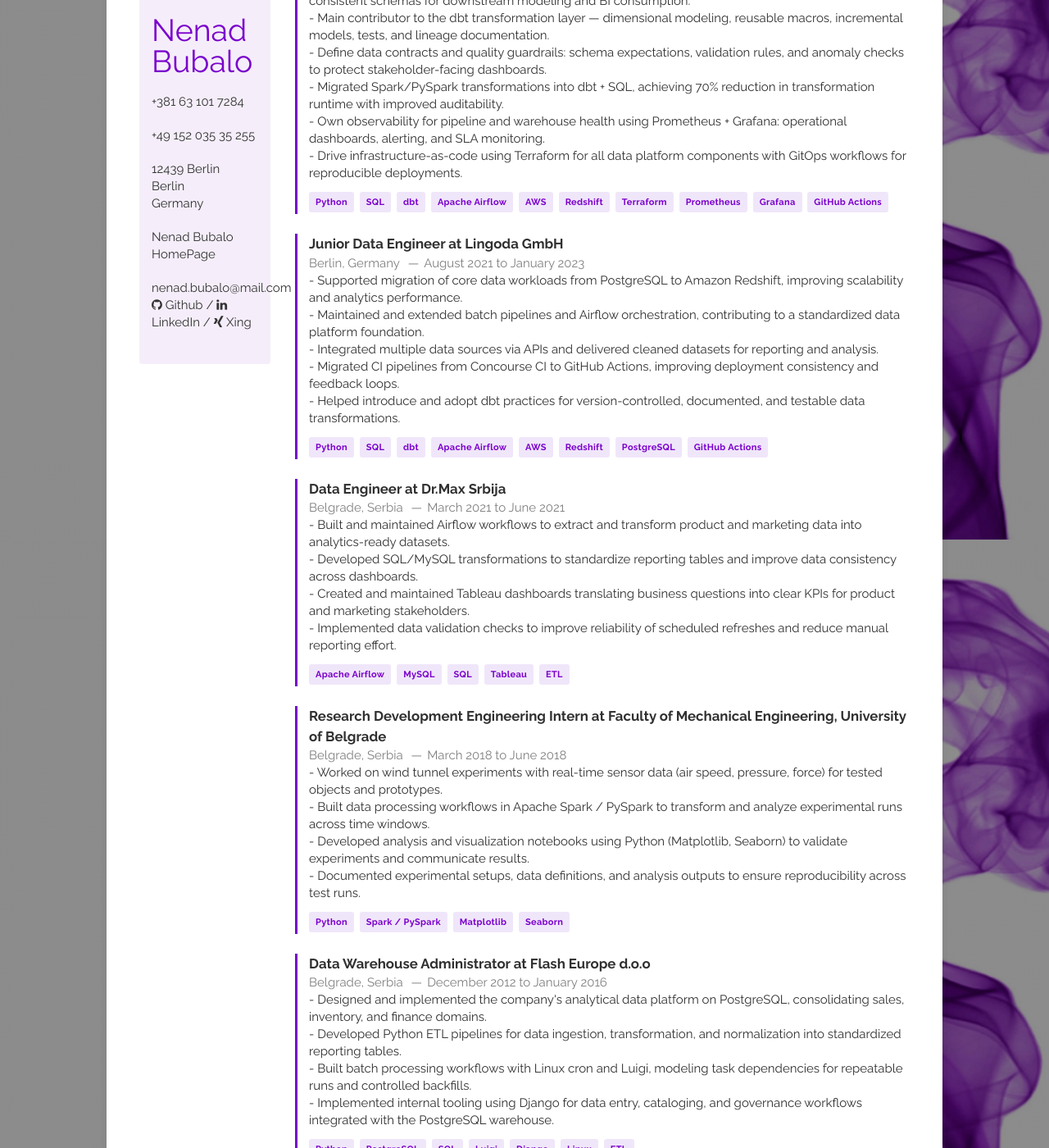
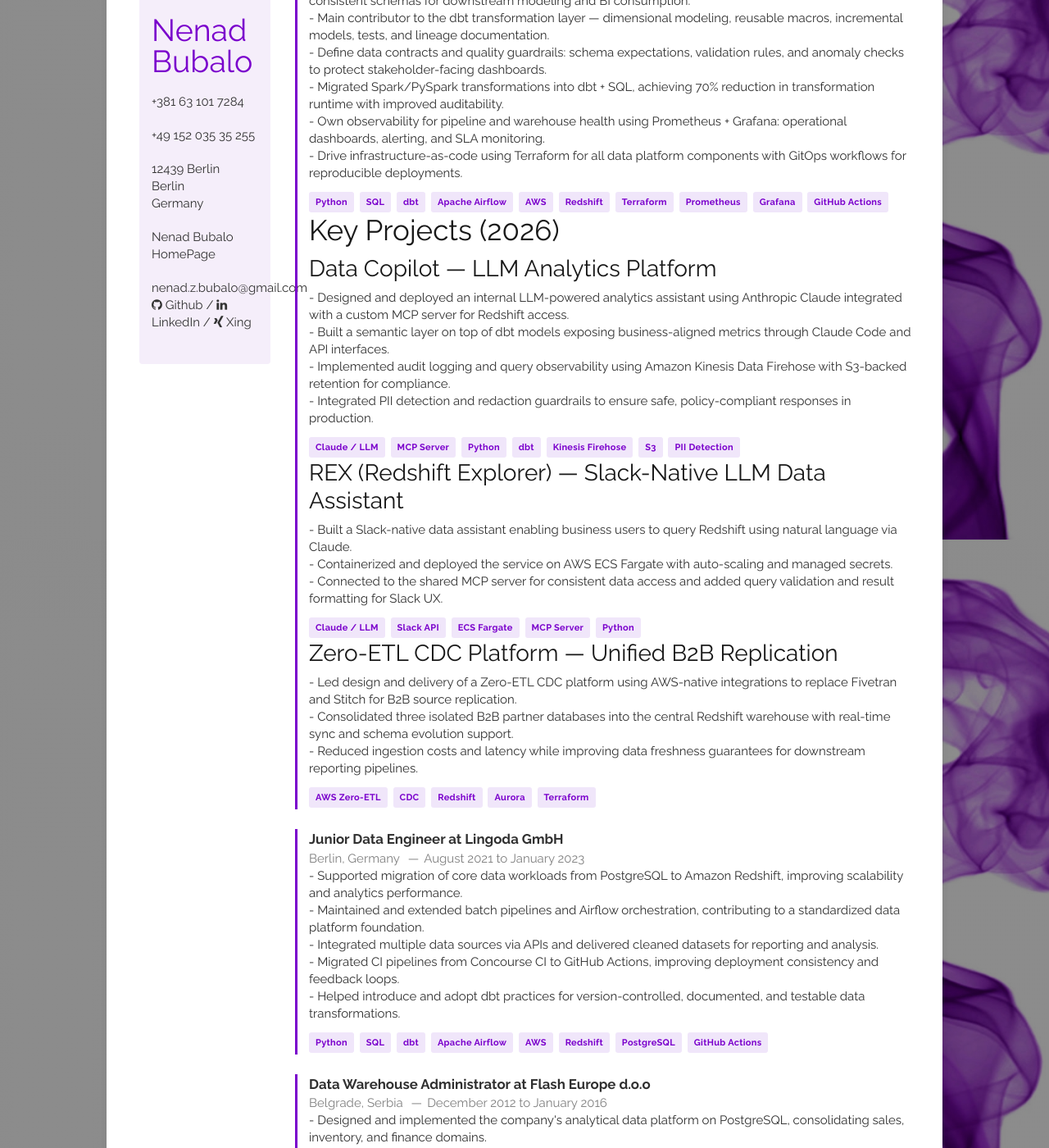
Before and after one commit to MouseOnTheKeys/cv, a Jekyll site: the page built from index.html, in a window 1280 px wide and 1400 px high, scrolled down 242 px. Shown: the whole window at 82% size. Built offline with Jekyll 4.4.1, drawn with Linux system fonts in a browser that asks for light colours; the list of posts is cut into pages by our own code; some of the changed text lies outside the part shown.

Commit message:
2026: update 13

```diff
--- a/_config.yml
+++ b/_config.yml
@@ -33,8 +33,8 @@
 baseurl: /cv/
 title: Nenad Bubalo's Resume
 name: Nenad Bubalo
-email: nenad.bubalo@mail.com
-email_full: mailto:nenad.bubalo@mail.com
+email: nenad.z.bubalo@gmail.com
+email_full: mailto:nenad.z.bubalo@gmail.com
 website: Nenad Bubalo HomePage
 website_full: https://mouseonthekeys.github.io/mouse/
 github: MouseOnTheKeys
--- a/_includes/employment.html
+++ b/_includes/employment.html
@@ -30,7 +30,55 @@
       <span class="tech-tag">Grafana</span>
       <span class="tech-tag">GitHub Actions</span>
     </div>
+
+    <h2>Key Projects (2026)</h2>
+
+    <h3>Data Copilot — LLM Analytics Platform</h3>
+    <p>
+      - Designed and deployed an internal LLM-powered analytics assistant using Anthropic Claude integrated with a custom MCP server for Redshift access.<br />
+      - Built a semantic layer on top of dbt models exposing business-aligned metrics through Claude Code and API interfaces.<br />
+      - Implemented audit logging and query observability using Amazon Kinesis Data Firehose with S3-backed retention for compliance.<br />
+      - Integrated PII detection and redaction guardrails to ensure safe, policy-compliant responses in production.<br />
+    </p>
+    <div class="tech-tags">
+      <span class="tech-tag">Claude / LLM</span>
+      <span class="tech-tag">MCP Server</span>
+      <span class="tech-tag">Python</span>
+      <span class="tech-tag">dbt</span>
+      <span class="tech-tag">Kinesis Firehose</span>
+      <span class="tech-tag">S3</span>
+      <span class="tech-tag">PII Detection</span>
+    </div>
+
+    <h3>REX (Redshift Explorer) — Slack-Native LLM Data Assistant</h3>
+    <p>
+      - Built a Slack-native data assistant enabling business users to query Redshift using natural language via Claude.<br />
+      - Containerized and deployed the service on AWS ECS Fargate with auto-scaling and managed secrets.<br />
+      - Connected to the shared MCP server for consistent data access and added query validation and result formatting for Slack UX.<br />
+    </p>
+    <div class="tech-tags">
+      <span class="tech-tag">Claude / LLM</span>
+      <span class="tech-tag">Slack API</span>
+      <span class="tech-tag">ECS Fargate</span>
+      <span class="tech-tag">MCP Server</span>
+      <span class="tech-tag">Python</span>
+    </div>
+
+    <h3>Zero-ETL CDC Platform — Unified B2B Replication</h3>
+    <p>
+      - Led design and delivery of a Zero-ETL CDC platform using AWS-native integrations to replace Fivetran and Stitch for B2B source replication.<br />
+      - Consolidated three isolated B2B partner databases into the central Redshift warehouse with real-time sync and schema evolution support.<br />
+      - Reduced ingestion costs and latency while improving data freshness guarantees for downstream reporting pipelines.<br />
+    </p>
+    <div class="tech-tags">
+      <span class="tech-tag">AWS Zero-ETL</span>
+      <span class="tech-tag">CDC</span>
+      <span class="tech-tag">Redshift</span>
+      <span class="tech-tag">Aurora</span>
+      <span class="tech-tag">Terraform</span>
+    </div>
   </article>
+
   <article>
     <header>
       <h1>Junior Data Engineer at Lingoda GmbH</h1>
@@ -57,49 +105,7 @@
       <span class="tech-tag">GitHub Actions</span>
     </div>
   </article>
-  <article>
-    <header>
-      <h1>Data Engineer at Dr.Max Srbija</h1>
-      <span>
-        <address>Belgrade, Serbia</address>
-        <time>March 2021 to June 2021</time>
-      </span>
-    </header>
-    <p>
-      - Built and maintained Airflow workflows to extract and transform product and marketing data into analytics-ready datasets.<br />
-      - Developed SQL/MySQL transformations to standardize reporting tables and improve data consistency across dashboards.<br />
-      - Created and maintained Tableau dashboards translating business questions into clear KPIs for product and marketing stakeholders.<br />
-      - Implemented data validation checks to improve reliability of scheduled refreshes and reduce manual reporting effort.<br />
-    </p>
-    <div class="tech-tags">
-      <span class="tech-tag">Apache Airflow</span>
-      <span class="tech-tag">MySQL</span>
-      <span class="tech-tag">SQL</span>
-      <span class="tech-tag">Tableau</span>
-      <span class="tech-tag">ETL</span>
-    </div>
-  </article>
-  <article>
-    <header>
-      <h1>Research Development Engineering Intern at Faculty of Mechanical Engineering, University of Belgrade</h1>
-      <span>
-        <address>Belgrade, Serbia</address>
-        <time>March 2018 to June 2018</time>
-      </span>
-    </header>
-    <p>
-      - Worked on wind tunnel experiments with real-time sensor data (air speed, pressure, force) for tested objects and prototypes.<br />
-      - Built data processing workflows in Apache Spark / PySpark to transform and analyze experimental runs across time windows.<br />
-      - Developed analysis and visualization notebooks using Python (Matplotlib, Seaborn) to validate experiments and communicate results.<br />
-      - Documented experimental setups, data definitions, and analysis outputs to ensure reproducibility across test runs.<br />
-    </p>
-    <div class="tech-tags">
-      <span class="tech-tag">Python</span>
-      <span class="tech-tag">Spark / PySpark</span>
-      <span class="tech-tag">Matplotlib</span>
-      <span class="tech-tag">Seaborn</span>
-    </div>
-  </article>
+
   <article>
     <header>
       <h1>Data Warehouse Administrator at Flash Europe d.o.o</h1>
--- a/_includes/languages.html
+++ b/_includes/languages.html
@@ -5,7 +5,7 @@
       <li><em>Serbian: Native Language</em></li>
       <li><em>English: Fluent</em></li>
       <li><em>Italian: Intermediate Knowledge</em></li>
-      <li><em>German: Basic Knowledge</em></li>
+      <li><em>German: Basic (A2)</em></li>
     </ul>
   </article>
 </section>
--- a/_includes/skills.html
+++ b/_includes/skills.html
@@ -2,7 +2,7 @@
   <h1>Programming Skills</h1>
   <article>
     <header>
-      <h1>Data Engineering</h1>
+      <h1>Data Engineering &amp; Analytics</h1>
     </header>
     <p><em>Python</em> &nbsp;&middot;&nbsp; <em>SQL</em> &nbsp;&middot;&nbsp; <em>dbt</em> &nbsp;&middot;&nbsp; <em>Apache Airflow</em> &nbsp;&middot;&nbsp; <em>Spark / PySpark</em> &nbsp;&middot;&nbsp; <em>Pandas</em> &nbsp;&middot;&nbsp; <em>PostgreSQL</em> &nbsp;&middot;&nbsp; <em>Amazon Redshift</em> &nbsp;&middot;&nbsp; <em>MySQL</em></p>
   </article>
@@ -10,12 +10,18 @@
     <header>
       <h1>Cloud &amp; Infrastructure</h1>
     </header>
-    <p><em>AWS</em> (Redshift, S3, EC2, Lambda) &nbsp;&middot;&nbsp; <em>Terraform</em> &nbsp;&middot;&nbsp; <em>Prometheus</em> &nbsp;&middot;&nbsp; <em>Grafana</em></p>
+    <p><em>AWS</em> (Redshift, S3, EC2, Lambda, ECS Fargate, Kinesis) &nbsp;&middot;&nbsp; <em>Terraform</em> &nbsp;&middot;&nbsp; <em>Zero-ETL CDC</em> &nbsp;&middot;&nbsp; <em>Prometheus</em> &nbsp;&middot;&nbsp; <em>Grafana</em></p>
+  </article>
+  <article>
+    <header>
+      <h1>LLM &amp; AI Platform</h1>
+    </header>
+    <p><em>Anthropic Claude</em> &nbsp;&middot;&nbsp; <em>MCP Servers</em> &nbsp;&middot;&nbsp; <em>Semantic Layer Design</em> &nbsp;&middot;&nbsp; <em>PII Detection &amp; Redaction</em> &nbsp;&middot;&nbsp; <em>LLM Observability</em></p>
   </article>
   <article>
     <header>
       <h1>DevOps &amp; Tooling</h1>
     </header>
-    <p><em>Git</em> &nbsp;&middot;&nbsp; <em>GitHub Actions</em> &nbsp;&middot;&nbsp; <em>Linux / Bash</em> &nbsp;&middot;&nbsp; <em>Django</em></p>
+    <p><em>Git</em> &nbsp;&middot;&nbsp; <em>GitHub Actions</em> &nbsp;&middot;&nbsp; <em>Linux / Bash</em> &nbsp;&middot;&nbsp; <em>Docker</em></p>
   </article>
 </section>
--- a/_layouts/layout.html
+++ b/_layouts/layout.html
@@ -3,7 +3,7 @@
   <head>
     <meta charset="utf-8" />
     <title>Nenad Bubalo — Data Engineer | CV</title>
-    <meta name="description" content="Data Engineer with 5+ years building analytics platforms on AWS. Python, SQL, dbt, Airflow, Terraform, Redshift." />
+    <meta name="description" content="Data Engineer specializing in Data Platform Architecture and AI/LLM System Solutions on AWS. Python, SQL, dbt, Airflow, Terraform, Redshift, Claude, MCP." />
     <meta name="author" content="Nenad Bubalo" />
     <meta name="viewport" content="width=device-width, initial-scale=1, maximum-scale=1" />
 
@@ -12,7 +12,7 @@
     <!-- Open Graph -->
     <meta property="og:type" content="profile" />
     <meta property="og:title" content="Nenad Bubalo — Data Engineer" />
-    <meta property="og:description" content="Data Engineer with 5+ years building analytics platforms on AWS. Python, SQL, dbt, Airflow, Terraform, Redshift." />
+    <meta property="og:description" content="Data Engineer specializing in Data Platform Architecture and AI/LLM System Solutions on AWS. Python, SQL, dbt, Airflow, Terraform, Redshift, Claude, MCP." />
     <meta property="og:url" content="https://mouseonthekeys.github.io/cv/" />
     <meta property="og:image" content="https://mouseonthekeys.github.io/cv/static/img/slika.png" />
     <meta property="profile:first_name" content="Nenad" />
@@ -21,7 +21,7 @@
     <!-- Twitter Card -->
     <meta name="twitter:card" content="summary" />
     <meta name="twitter:title" content="Nenad Bubalo — Data Engineer" />
-    <meta name="twitter:description" content="Data Engineer with 5+ years building analytics platforms on AWS. Python, SQL, dbt, Airflow, Terraform, Redshift." />
+    <meta name="twitter:description" content="Data Engineer specializing in Data Platform Architecture and AI/LLM System Solutions on AWS. Python, SQL, dbt, Airflow, Terraform, Redshift, Claude, MCP." />
     <meta name="twitter:image" content="https://mouseonthekeys.github.io/cv/static/img/slika.png" />
 
     <!-- JSON-LD Person schema -->
@@ -43,7 +43,7 @@
         "https://github.com/MouseOnTheKeys",
         "https://xing.com/profile/Nenad_Bubalo"
       ],
-      "knowsAbout": ["Data Engineering", "Python", "SQL", "AWS", "dbt", "Apache Airflow", "Terraform", "Redshift", "Spark"]
+      "knowsAbout": ["Data Engineering", "Python", "SQL", "AWS", "dbt", "Apache Airflow", "Terraform", "Redshift", "Spark", "LLM", "Anthropic Claude", "MCP Servers", "Zero-ETL CDC"]
     }
     </script>
 
```
Also changed, not shown: 1 other file.
